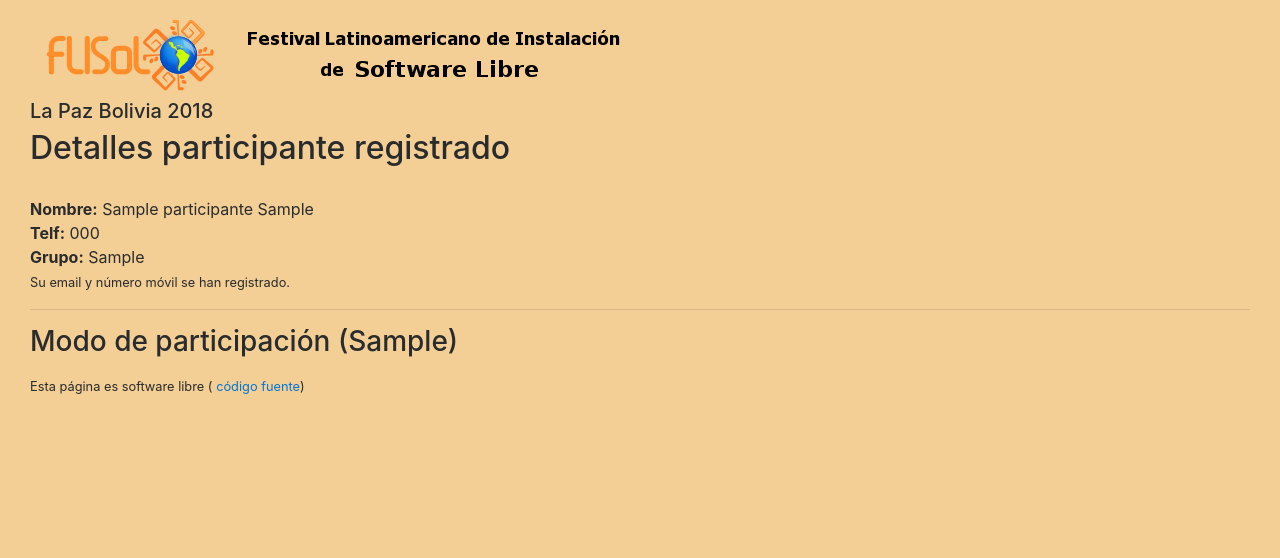
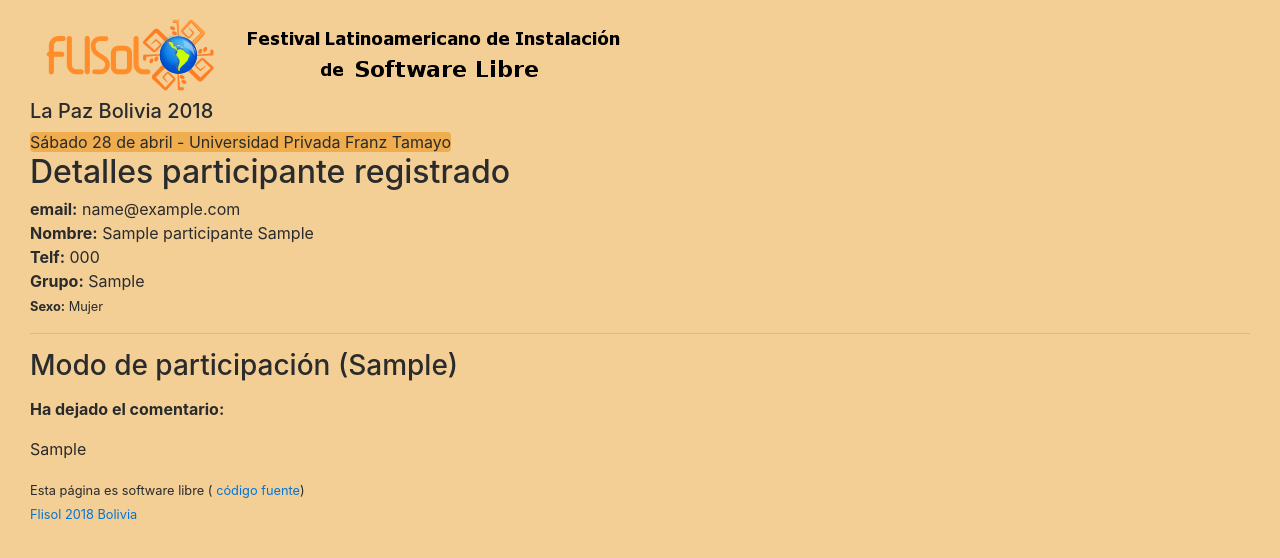
Before and after one commit to alexandroqc/form-debianday2018, a Django app: page /p/1 in a window 1280 px wide. Shown: the top 558 px of the page. Run offline with Django 3.2, Linux system fonts and the light colour scheme; tables that the repository leaves empty hold one stand-in row (values such as "Sample post"); some libraries are stand-ins or nearby versions.

Commit message:
[fix] algunas etiquetes [+] detalles de participacion

```diff
--- a/flisol2018/form/templates/base_form.html
+++ b/flisol2018/form/templates/base_form.html
@@ -24,6 +24,7 @@
     <div class="header">
 	<a href="/"> <img src="/static/img/flisol-top-bar.png"></a>
 	<h5>La Paz Bolivia 2018</h5>
+	<span class="bg-warning rounded">Sábado 28 de abril - Universidad Privada Franz Tamayo</span>
     </div>
 
     <div id="content">
@@ -33,7 +34,9 @@
     </div>
 
     <div class="footer">
-	<small>Esta página es software libre (<a href="https://github.com/strymsg/form-flisol2018-lapaz/"> código fuente</a>)</small>
+      <small>Esta página es software libre (<a href="https://github.com/strymsg/form-flisol2018-lapaz/"> código fuente</a>)
+        <br><a href="https://flisol.info/FLISOL2018/Bolivia">Flisol 2018 Bolivia</a></small>
+
     </div>
 </body>
 
--- a/flisol2018/form/templates/form/participante_detalle.html
+++ b/flisol2018/form/templates/form/participante_detalle.html
@@ -1,14 +1,15 @@
 {% extends "base_form.html" %}
 {% block content %}
     <h2>Detalles participante registrado</h2>
-    <!-- <b>email:</b> {{ participante.email }} -->
+    <b>email:</b> {{ participante.email }}
     <br>
     <b>Nombre:</b> {{ participante.nombres }} {{ participante.apellidos }}
     <br>
     <b>Telf:</b> {{ participante.telf }}
     <br>
     <b>Grupo:</b> {{ participante.grupo }}
-    <div><small>Su email y número móvil se han registrado.</small></div>
+
+    <div><small><b>Sexo:</b> {{ participante.sexo }}</small></div>
     <hr>
     <h3>Modo de participación ({{ tipo.tipo }})</h3>
     </p>
@@ -46,4 +47,13 @@
 	    </p>
 	{% endif %}
     </p>
+    <p>
+	{% if participante.comentarios != " " %}
+	    <b>Ha dejado el comentario:</b>
+	    <p>
+		{{ participante.comentarios }}
+	    </p>
+
+	{% endif %}
+    </p>
 {% endblock %}
--- a/flisol2018/form/templates/form/participante_form.html
+++ b/flisol2018/form/templates/form/participante_form.html
@@ -134,7 +134,7 @@
 	    <div id="ayuda_logistica"
 		 style="visibility: hidden; display: none">
 		<h4 style="color: #9AA17B">Apoyo logístico</h4>
-		<strong>Indica en que el área en que te gustaría colaborar</strong>
+		<strong>Indica el área en que te gustaría colaborar</strong>
 		<select id="id_logistica_tipo" name="logistica_tipo">
 		    <option value="Apoyo logístico en la organización y gestión del evento">Apoyo logístico en la organización y gestión del evento</option>
 		    <option value="Difusión en redes sociales">
--- a/flisol2018/form/templates/form/participante_lista.html
+++ b/flisol2018/form/templates/form/participante_lista.html
@@ -3,7 +3,7 @@
     <h3>Lista rápida de participantes</h3>
     {% for p in participantes reversed %}
 	<hr>
-	<b>Nombre:</b> {{ p.p.nombres }} {{ p.p.apellidos }}
+	<b>Nombre:</b> <a href="/p/{{ p.p.id }}">{{ p.p.nombres }} {{ p.p.apellidos }}</a>
 	&nbsp;&nbsp;&nbsp;<b>Telf:</b> {{ p.p.telf }}
 	<br>
 	<b>Grupo:</b> {{ p.p.grupo }}
```
Also changed, not shown: flisol2018/form/templates/participante_lista.html (added).
